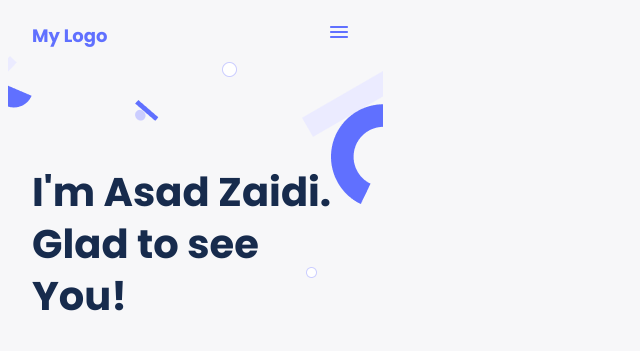
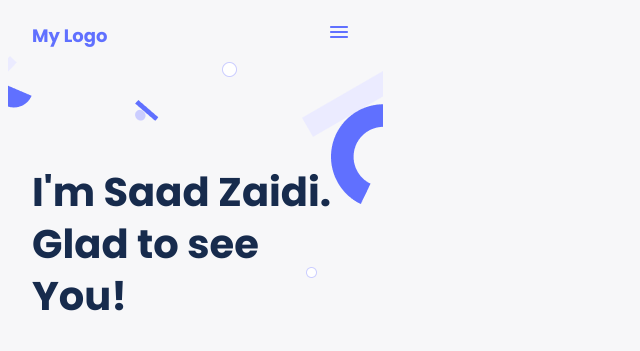
Before and after one commit to SaadZaidi5/Portfolio, a website: page index.html in a window 1280 px wide. Shown: the top 351 px of the page, 0-640 px from the left. Drawn offline with Linux system fonts and the light colour scheme.

Commit message:
HTML File updated

```diff
--- a/index.html
+++ b/index.html
@@ -20,7 +20,7 @@
     </header>
     <div class="headline">
         <b class="greeting-style">
-            <p>I'm Asad Zaidi.<br>Glad to see You!</p>
+            <p>I'm Saad Zaidi.<br>Glad to see You!</p>
         </b>
         <p class="text1">I'm a software developer! I can help you build a product , feature or website Look through
             some
```
